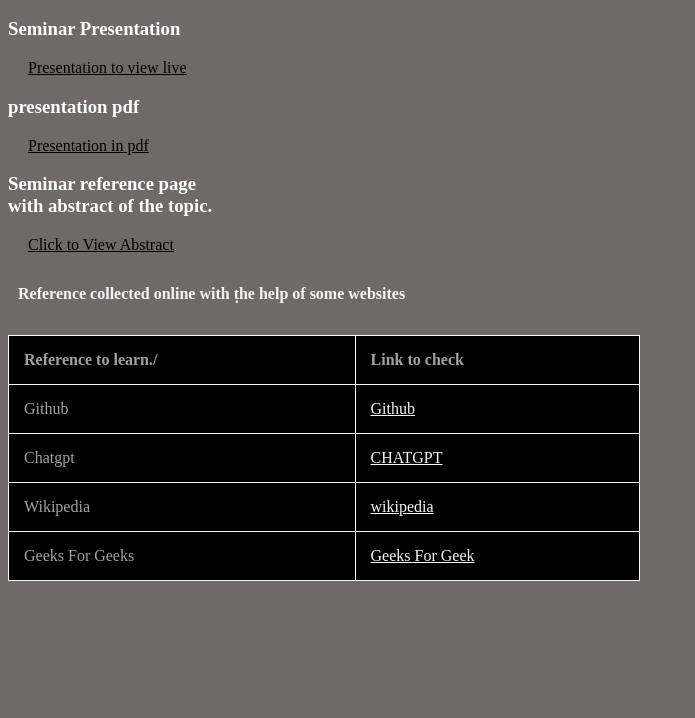
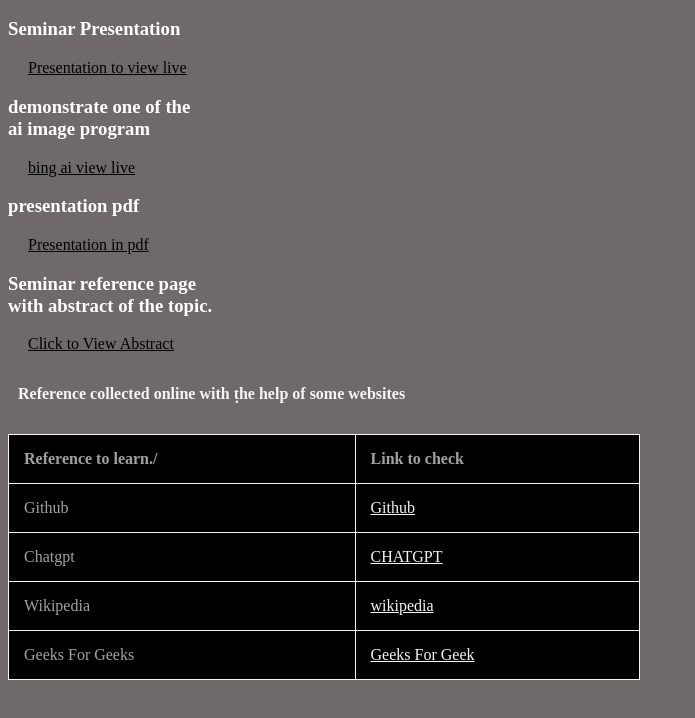
Before and after one commit to KURIAKOSETHOMASS/Tojozz, a plain HTML site: page index.html in a window 1280 px wide. Shown: the part 48-766 px from the top of the page, without its empty margins (0-695 px from the left). Drawn offline with Linux system fonts and the light colour scheme.

Commit message:
Update index.html

```diff
--- a/index.html
+++ b/index.html
@@ -16,6 +16,9 @@
   <h3>Seminar Presentation</h3>
 </div>
   <a style="color: black; padding: 20px;text-size-adjust: 20px;" href="https://www.canva.com/design/DAGLGbDGbhM/LC9_65SYQpm9h7is6zLsIw/view?utm_content=DAGLGbDGbhM&utm_campaign=designshare&utm_medium=link&utm_source=editor">Presentation to view live</a>
+<h3>demonstrate one of the <br> ai image program</h3>
+</div>
+  <a style="color: black; padding: 20px;text-size-adjust: 20px;" href="https://www.bing.com/images/create?toWww=1&redig=68ABB537A49D453DA23979357A7280F6">bing ai view live</a>
 
 <h3>presentation pdf <br> </h3>
      <a style="color: black; padding: 20px;text-size-adjust: 20px;" href="https://drive.google.com/file/d/1adJPMcgTsh8Rda-nysSrRMQO1hpzXK2Q/view?usp=drivesdk">Presentation in pdf</a>
```
